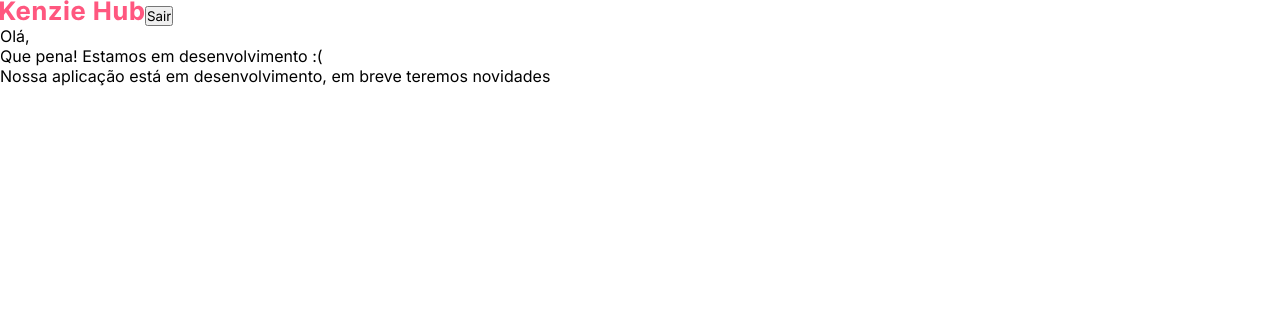
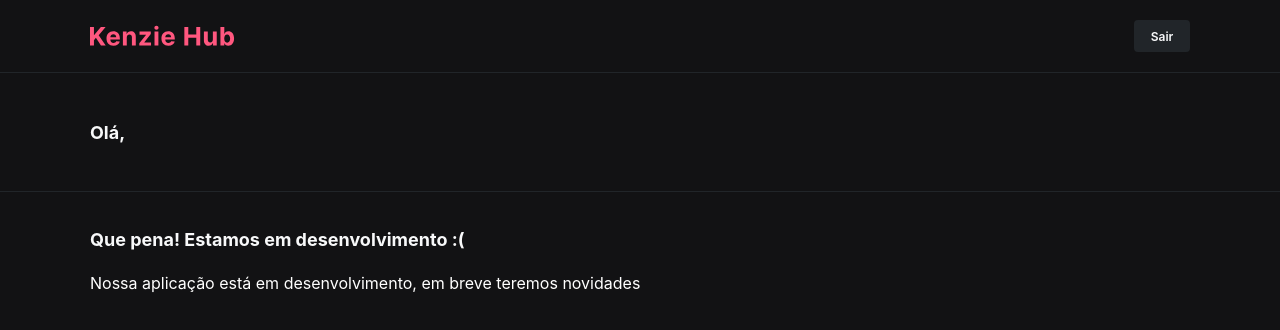
Before and after one commit to DaviSouzaS/kenzie-hub-react-entrega, a React (Create React App) app: page /dashboard in a window 1280 px wide. Shown: the top 330 px of the page. Built offline with nearby package versions, Linux system fonts and the light colour scheme; no server answers; sample sign-in values are in the browser's storage.

Commit message:
feat: createDashboardStyles

```diff
--- a/src/components/Header/index.jsx
+++ b/src/components/Header/index.jsx
@@ -1,6 +1,7 @@
 import logo from "../../assets/logo.svg"
 import { Button } from "../Button"
 import { useNavigate } from "react-router-dom"
+import { StyledHeader } from "./styles"
 
 export function Header ({setUser}) {
 
@@ -13,11 +14,11 @@
     }
 
     return (
-        <header>
-            <div>
+        <StyledHeader className="display-flex align-item">
+            <div className="container mobile-container header-box display-flex justfy-content-between">
                 <img src={logo} alt="kenzie-hub-logo" />
                 <Button type = {"button"} name = {"Sair"} redirect = {logout}/>
             </div>
-        </header>
+        </StyledHeader>
     )
 }
--- /dev/null
+++ b/src/components/Header/styles.js
@@ -0,0 +1,11 @@
+import styled from "styled-components";
+
+export const StyledHeader = styled.header`
+    background-color: var(--grey-4);
+    width: 100%;
+    height: 72px;
+
+    .header-box {
+        width: 100%;
+    }
+`
--- a/src/components/LoginForm/index.jsx
+++ b/src/components/LoginForm/index.jsx
@@ -29,7 +29,6 @@
             navigate("/dashboard")
         } catch (error){
             setLoading(false)
-            //RETORNAR MENSAGEM DE ERRO
         }
     }
 
--- /dev/null
+++ b/src/components/LoginForm/style.js
@@ -0,0 +1,13 @@
+import styled from "styled-components";
+
+export const StyledInputBox = styled.div`
+    margin-bottom: 25px;
+
+    .input-waring {
+        margin-top: 5px;
+        color: var(--negative-color);
+        font-weight: var(--font-weight-4);
+        font-size: var(--font-size-4);
+    }
+
+`
--- a/src/components/RegisterForm/index.jsx
+++ b/src/components/RegisterForm/index.jsx
@@ -21,7 +21,6 @@
             const response = await request.post("/users", data)
             navigate("/")
         } catch (error) {
-            //RETORNAR MENSAGEM DE ERRO
         }
     }
 
--- a/src/pages/Dashboard/index.jsx
+++ b/src/pages/Dashboard/index.jsx
@@ -2,6 +2,7 @@
 import { useNavigate } from "react-router-dom"
 import { request } from "../../services/api"
 import { Header } from "../../components/Header"
+import { StyledDahsboard } from "./style"
 
 export  function Dashboard ({setUser}) {
 
@@ -36,18 +37,20 @@
 
     return (
 
-        <div>
+        <StyledDahsboard>
           <Header setUser = {setUser}/>
 
-          <div>
-                <p>Olá, {userInfos.name}</p>
-                <p>{userInfos.course_module}</p>
+          <div className=" user-infos display-flex align-item">
+                <div className="container mobile-container user-infos-box display-flex justfy-content-between">
+                    <h1>Olá, {userInfos.name}</h1>
+                    <p>{userInfos.course_module}</p>
+                </div>
           </div>
 
-            <main>
-                <p>Que pena! Estamos em desenvolvimento :(</p>
-                <p>Nossa aplicação está em desenvolvimento, em breve teremos novidades</p>
+            <main className="container mobile-container">
+                <p className="waring-1">Que pena! Estamos em desenvolvimento :(</p>
+                <p className="waring-2">Nossa aplicação está em desenvolvimento, em breve teremos novidades</p>
             </main>
-        </div>
+        </StyledDahsboard>
     )
 }
--- /dev/null
+++ b/src/pages/Dashboard/style.js
@@ -0,0 +1,44 @@
+import styled from "styled-components";
+
+export const StyledDahsboard = styled.div`
+    background-color: var(--grey-4);
+
+    height: 100vh;
+
+    .user-infos {
+        width: 100%;
+        height: 118px;
+        border-top: 1px solid var(--grey-3);
+        border-bottom: 1px solid var(--grey-3);
+    }
+
+    .user-infos-box {
+        width: 100%;
+    }
+
+    .user-infos-box > h1 {
+        font-weight: var(--font-weight-1);
+        font-size: var(--font-size-1);
+        color: var(--grey-0);
+    }
+
+    .user-infos-box > p {
+        font-weight: var(--font-weight-2);
+        font-size: var(--font-size-4);
+        color: var(--grey-1);
+    }
+
+    .waring-1 {
+        margin-top: 37px;
+        margin-bottom: 23px;
+        font-weight: var(--font-weight-1);
+        font-size: var(--font-size-1);
+        color: var(--grey-0);
+    }
+
+    .waring-2 {
+        font-weight: var(--font-weight-4);
+        font-size: var(--font-size-2);
+        color: var(--white);
+    }
+`
--- a/src/styles/buttons.js
+++ b/src/styles/buttons.js
@@ -77,4 +77,22 @@
         transition-duration: 0.3s;
         background-color: var(--grey-2);
     }
+
+    .header-box > button {
+        cursor: pointer;
+        border: none;
+        height: 32px;
+        width: 56px;
+        background-color: var(--grey-3);
+        border-radius: var(--radius-1);
+        color: var(--grey-0);
+        font-weight: var(--font-weight-2);
+        font-size: var(--font-size-4);
+    }
+
+    .header-box > button:hover {
+        transition-duration: 0.3s;
+        background-color: var(--grey-2);
+    }
+
 `
--- a/src/styles/displays.js
+++ b/src/styles/displays.js
@@ -41,5 +41,9 @@
     .register-container-mobile {
         width: 90%;
     }
+
+    .mobile-container {
+        max-width: 90%;
+    }
 }
 `
```
